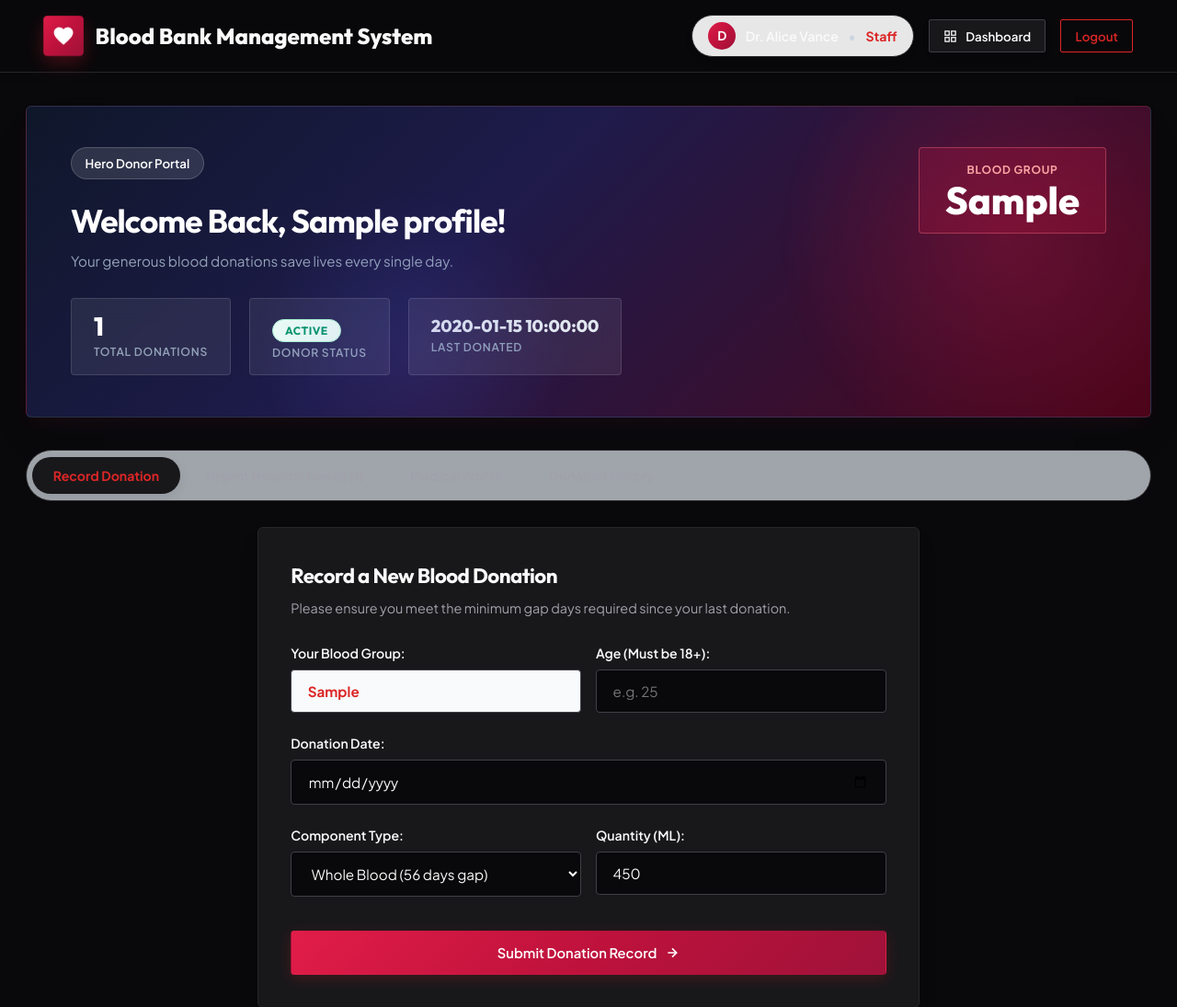
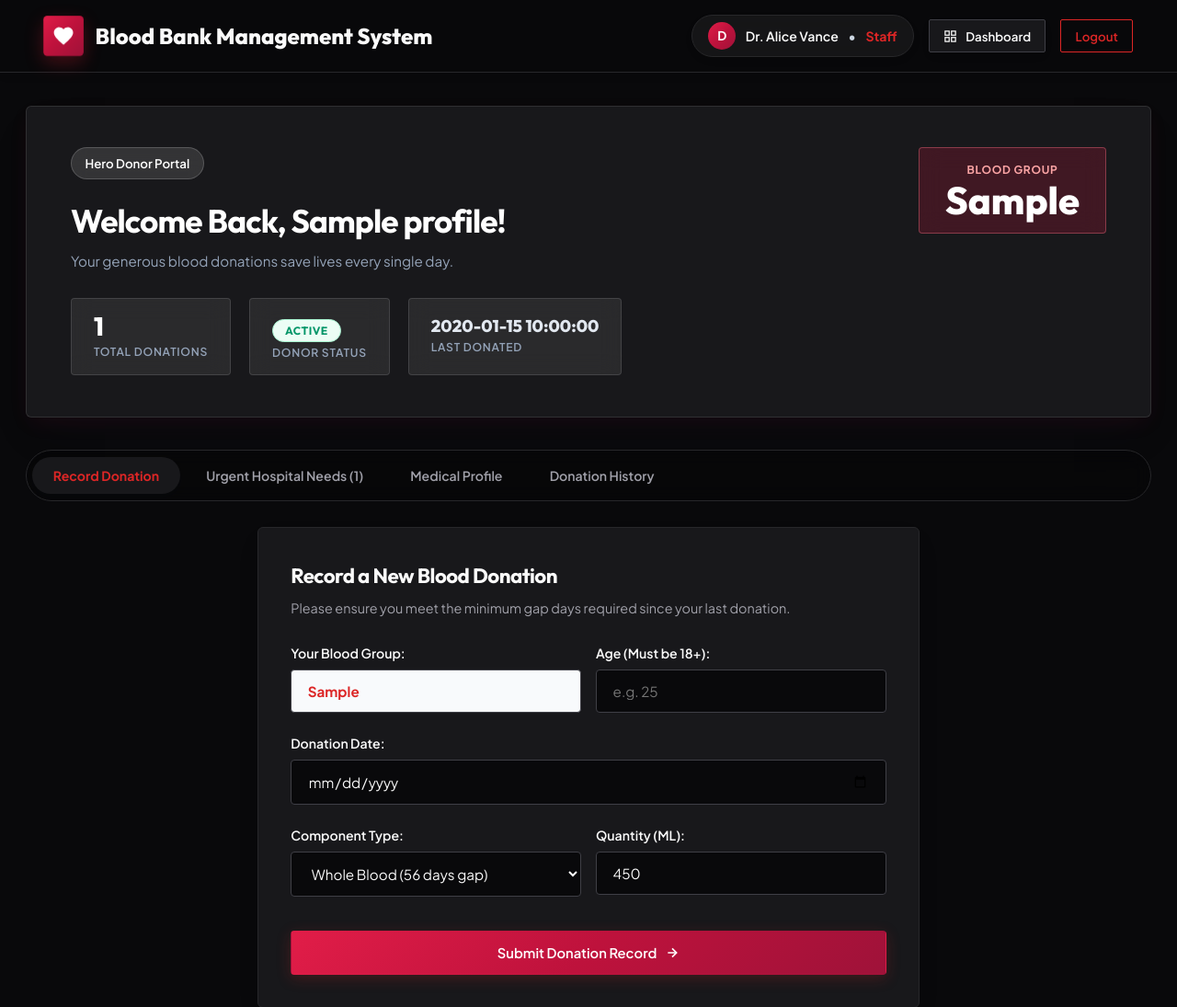
Before and after one commit to Shravya317/blood-bank-management-system, a Flask app: template templates/donor_dashboard.html in a window 1280 px wide. Shown: the top 1095 px of the page at 92% size. Run offline with Flask 3, Linux system fonts and the light colour scheme; a user stored in the database is signed in; tables that the repository leaves empty hold one stand-in row (values such as "Sample post"); the template is opened without the code that fills it: most values are stand-ins (such as "Sample title", 1, 10 or a date in 2020).

Commit message:
Fix contrast for user profile pill, tab headers, and remove hero gradient completely

```diff
--- a/static/css/style.css
+++ b/static/css/style.css
@@ -5,10 +5,10 @@
     --primary-color: #dc2626;
     --primary-hover: #b91c1c;
     --primary-dark: #881337;
-    --primary-light: #fff1f2;
+    --primary-light: rgba(225, 29, 72, 0.15);
     --primary-glow: rgba(220, 38, 38, 0.22);
     --primary-gradient: linear-gradient(135deg, #e11d48 0%, #be123c 50%, #9f1239 100%);
-    --dark-hero-gradient: linear-gradient(135deg, #0f172a 0%, #1e1b4b 40%, #4c0519 100%);
+    --dark-hero-gradient: var(--card-bg);
 
     /* Backgrounds & Ambient Surfaces */
     --body-bg: #09090b;
@@ -141,7 +141,7 @@ h1, h2, h3, h4, h5, h6 {
     align-items: center;
     gap: 0.65rem;
     padding: 0.45rem 1.1rem;
-    background: rgba(255, 255, 255, 0.9);
+    background: rgba(255, 255, 255, 0.05);
     border: 1px solid var(--card-border);
     border-radius: var(--radius-full);
     font-size: 0.88rem;
@@ -281,28 +281,9 @@ h1, h2, h3, h4, h5, h6 {
     border: 1px solid rgba(255, 255, 255, 0.1);
 }
 
-.floating-hero::before {
-    content: '';
-    position: absolute;
-    top: -40%;
-    right: -10%;
-    width: 500px;
-    height: 500px;
-    background: radial-gradient(circle, rgba(225, 29, 72, 0.25) 0%, rgba(225, 29, 72, 0) 70%);
-    pointer-events: none;
-    animation: floatGlow 8s infinite alternate ease-in-out;
-}
 
-.floating-hero::after {
-    content: '';
-    position: absolute;
-    bottom: -30%;
-    left: 20%;
-    width: 350px;
-    height: 350px;
-    background: radial-gradient(circle, rgba(99, 102, 241, 0.15) 0%, rgba(99, 102, 241, 0) 70%);
-    pointer-events: none;
-}
+
+
 
 .hero-badge {
     display: inline-flex;
@@ -378,7 +359,7 @@ h1, h2, h3, h4, h5, h6 {
 .tabs-header {
     display: flex;
     gap: 0.4rem;
-    background: rgba(226, 232, 240, 0.7);
+    background: rgba(0, 0, 0, 0.2);
     padding: 0.4rem;
     border-radius: var(--radius-full);
     margin-bottom: 1.75rem;
@@ -406,7 +387,7 @@ h1, h2, h3, h4, h5, h6 {
 
 .tab-btn:hover {
     color: var(--text-main);
-    background: rgba(255, 255, 255, 0.5);
+    background: rgba(255, 255, 255, 0.1);
 }
 
 .tab-btn.active {
```
